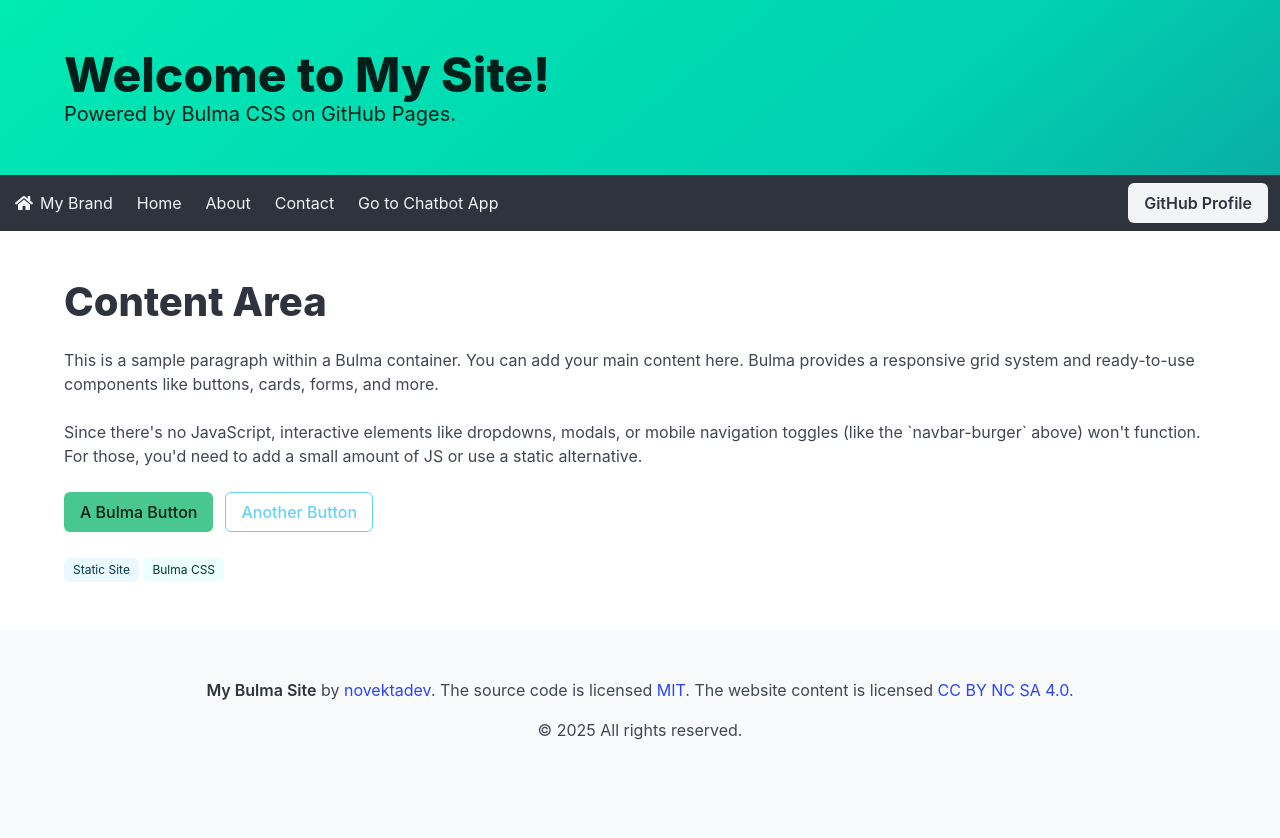
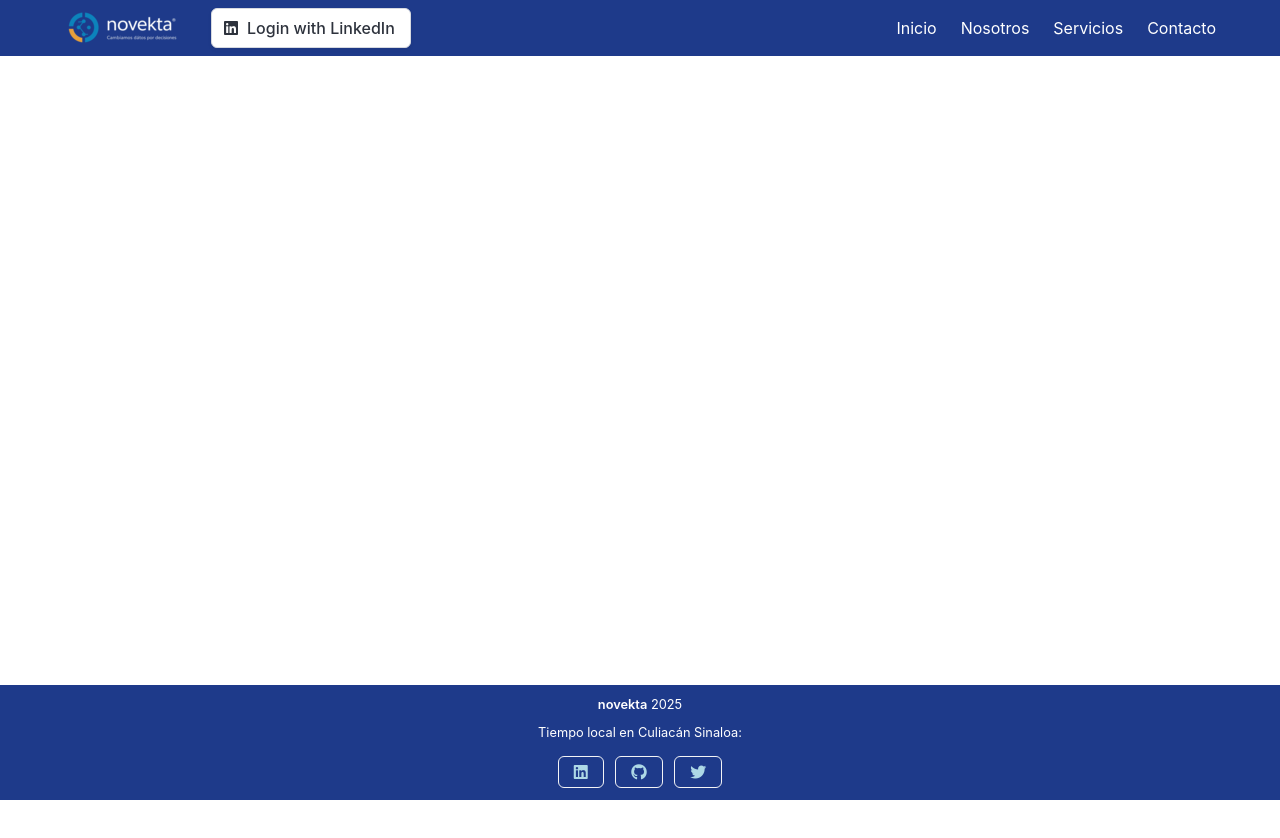
Before and after one commit to novektadev/novektadev.github.io, a plain HTML site: page index.html in a window 1280 px wide. After the commit the page ends 800 px from the top, so only its background shows below. Drawn offline with nearby package versions, Linux system fonts and the light colour scheme.

Commit message:
Add files via upload

```diff
--- a/index.html
+++ b/index.html
@@ -3,100 +3,79 @@
 <head>
     <meta charset="UTF-8">
     <meta name="viewport" content="width=device-width, initial-scale=1.0">
-    <title>My Bulma GitHub Pages Site</title>
-
+    <link rel="icon" href="/assets/images/icons/flaticon/novektaFlaticon32px.png" type="image/png" sizes="32x32">
+    <title>NOVEKTA</title>
     <link rel="stylesheet" href="https://cdn.jsdelivr.net/npm/bulma@1.0.0/css/bulma.min.css">
-
-    <link rel="icon" type="image/png" sizes="32x32" href="assets/img/icons/flaticon/novektaFlaticon32px.png">
+    <link rel="stylesheet" href="https://cdnjs.cloudflare.com/ajax/libs/font-awesome/6.5.1/css/all.min.css">
+    <link rel="stylesheet" href="assets/css/style.css">
 </head>
 <body>
 
-    <section class="hero is-primary is-bold">
-        <div class="hero-body">
-            <div class="container">
-                <h1 class="title is-1">
-                    Welcome to My Site!
-                </h1>
-                <p class="subtitle">
-                    Powered by Bulma CSS on GitHub Pages.
-                </p>
-            </div>
-        </div>
-    </section>
-
-    <nav class="navbar is-dark" role="navigation" aria-label="main navigation">
-        <div class="navbar-brand">
+    <nav class="navbar is-fixed-top is-primary" role="navigation" aria-label="main navigation">
+        <div class="container"> <div class="navbar-brand">
                 <a class="navbar-item" href="#">
-                <span class="icon-text">
-                    <span class="icon"><i class="fas fa-home"></i></span> <span>My Brand</span>
-                </span>
+                    <img src="assets/images/icons/novektaRecRedTransparent40px.png" alt="Novekta Logo" style="height: 40px; max-height: 40px;">
                 </a>
-            <a role="button" class="navbar-burger" aria-label="menu" aria-expanded="false" data-target="navbarBasicExample">
+                <a role="button" class="navbar-burger" aria-label="menu" aria-expanded="false" data-target="navbarBasic">
+                    <span aria-hidden="true"></span>
                     <span aria-hidden="true"></span>
                     <span aria-hidden="true"></span>
                     <span aria-hidden="true"></span>
                 </a>
             </div>
 
-        <div id="navbarBasicExample" class="navbar-menu">
+            <div id="navbarBasic" class="navbar-menu">
                 <div class="navbar-start">
-                <a class="navbar-item" href="index.html">
-                    Home
-                </a>
-                <a class="navbar-item" href="about.html">
-                    About
-                </a>
-                <a class="navbar-item" href="contact.html">
-                    Contact
-                </a>
-                 <a class="navbar-item" href="chatbot.lfpiorp/">
-                    Go to Chatbot App
-                </a>
-            </div>
-
-            <div class="navbar-end">
                     <div class="navbar-item">
                         <div class="buttons">
-                        <a class="button is-light" href="https://github.com/novektadev" target="_blank">
-                            <strong>GitHub Profile</strong>
+                            <a class="button is-linkedin" id="linkedInButton">
+                                <span class="icon">
+                                    <i class="fab fa-linkedin"></i>
+                                </span>
+                                <span>Login with LinkedIn</span>
                             </a>
                         </div>
                     </div>
                 </div>
+
+                <div class="navbar-end">
+                    <a class="navbar-item nav-link" data-content="inicio">
+                        Inicio
+                    </a>
+                    <a class="navbar-item nav-link" data-content="nosotros">
+                        Nosotros
+                    </a>
+                    <a class="navbar-item nav-link" data-content="servicios">
+                        Servicios
+                    </a>
+                    <a class="navbar-item nav-link" data-content="contacto">
+                        Contacto
+                    </a>
                 </div>
-    </nav>
+            </div>
+        </div> </nav>
 
-    <section class="section">
-        <div class="container">
-            <h2 class="title is-2">Content Area</h2>
-            <p class="content">
-                This is a sample paragraph within a Bulma container. You can add your main content here.
-                Bulma provides a responsive grid system and ready-to-use components like buttons, cards, forms, and more.
-            </p>
-            <p class="content">
-                Since there's no JavaScript, interactive elements like dropdowns, modals, or mobile navigation toggles (like the `navbar-burger` above) won't function. For those, you'd need to add a small amount of JS or use a static alternative.
-            </p>
-            <div class="buttons">
-                <button class="button is-success">A Bulma Button</button>
-                <button class="button is-info is-outlined">Another Button</button>
+    <div class="content-wrapper" id="contentWrapper">
     </div>
-            <span class="tag is-info is-light">Static Site</span>
-            <span class="tag is-primary is-light">Bulma CSS</span>
+
+    <footer class="footer is-fixed-bottom has-background-dark has-text-white">
+        <div class="container"> <div class="content has-text-centered">
+                <p><strong class="has-text-white">novekta</strong> 2025</p>
+                <p>Tiempo local en Culiacán Sinaloa: <span id="currentTime"></span></p>
+                <div class="mt-4">
+                    <a class="button is-outlined is-light mr-2">
+                        <i class="fab fa-linkedin"></i>
+                    </a>
+                    <a class="button is-outlined is-light mr-2">
+                        <i class="fab fa-github"></i>
+                    </a>
+                    <a class="button is-outlined is-light">
+                        <i class="fab fa-twitter"></i>
+                    </a>
                 </div>
-    </section>
+            </div>
+        </div> </footer>
 
-    <footer class="footer">
-        <div class="content has-text-centered">
-            <p>
-                <strong>My Bulma Site</strong> by <a href="https://github.com/novektadev" target="_blank">novektadev</a>.
-                The source code is licensed <a href="http://opensource.org/licenses/mit-license.php">MIT</a>. The website content
-                is licensed <a href="http://creativecommons.org/licenses/by-nc-sa/4.0/">CC BY NC SA 4.0</a>.
-            </p>
-            <p>&copy; 2025 All rights reserved.</p>
-        </div>
-    </footer>
-
-    <script defer src="https://use.fontawesome.com/releases/v5.3.1/js/all.js"></script>
-
+    <script src="assets/js/script.js"></script>
 </body>
 </html>
```
Lines whose indentation alone changed are shown as unchanged.
